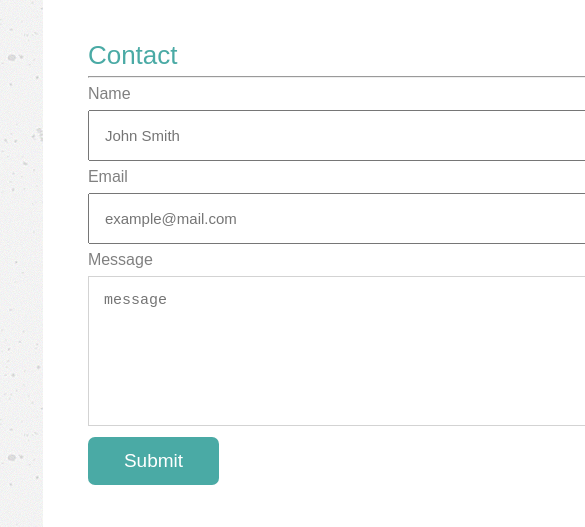
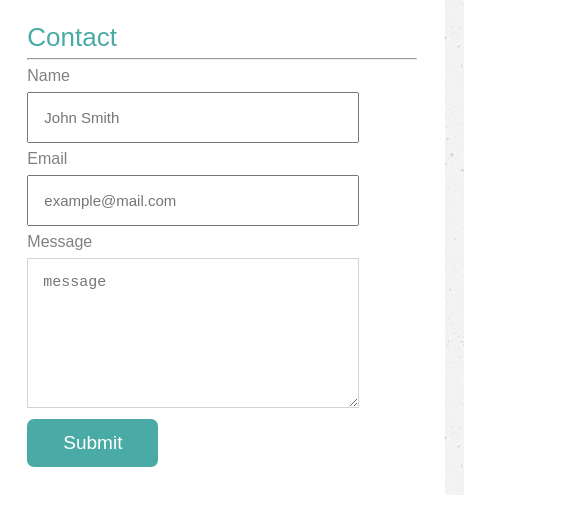
Before and after one commit to Rubenjose2/Responsive-Portfolio, a plain HTML site: page contact.html in a window 390 px wide. Shown: the part 104-631 px from the top of the page, 585 px wide, since content can reach past the window. Drawn offline with Linux system fonts and the light colour scheme.

Commit message:
3rd update

```diff
--- a/assets/style.css
+++ b/assets/style.css
@@ -195,7 +195,6 @@ input[type=submit]{
 #main_content {
     margin: unset;
     padding: 45px;
-    background-color: white;
     width: auto;
     float: left;
 }
@@ -203,9 +202,21 @@ input[type=submit]{
     margin: 0px 0px 0px 0%;
     width: 86%;
 }
+ #form_container{
+    margin: unset;
+    padding: 7%;
+    width:84%;
+}
+input[type=email]{
+    width: 85%;
 
-style.css:72
-#c
+}
+.memo{
+    width: 85%;
+}
+input[type=text] {
+    width: 85%;
+}
 }
 @media screen and (max-width: 640px) {
     #portfolio_name{
@@ -231,4 +242,9 @@ style.css:72
     margin:unset;
     width: 100%;
 }
+     #form_container{
+    margin: unset;
+    padding: 7%;
+    width:100%;
 }
+}
```
